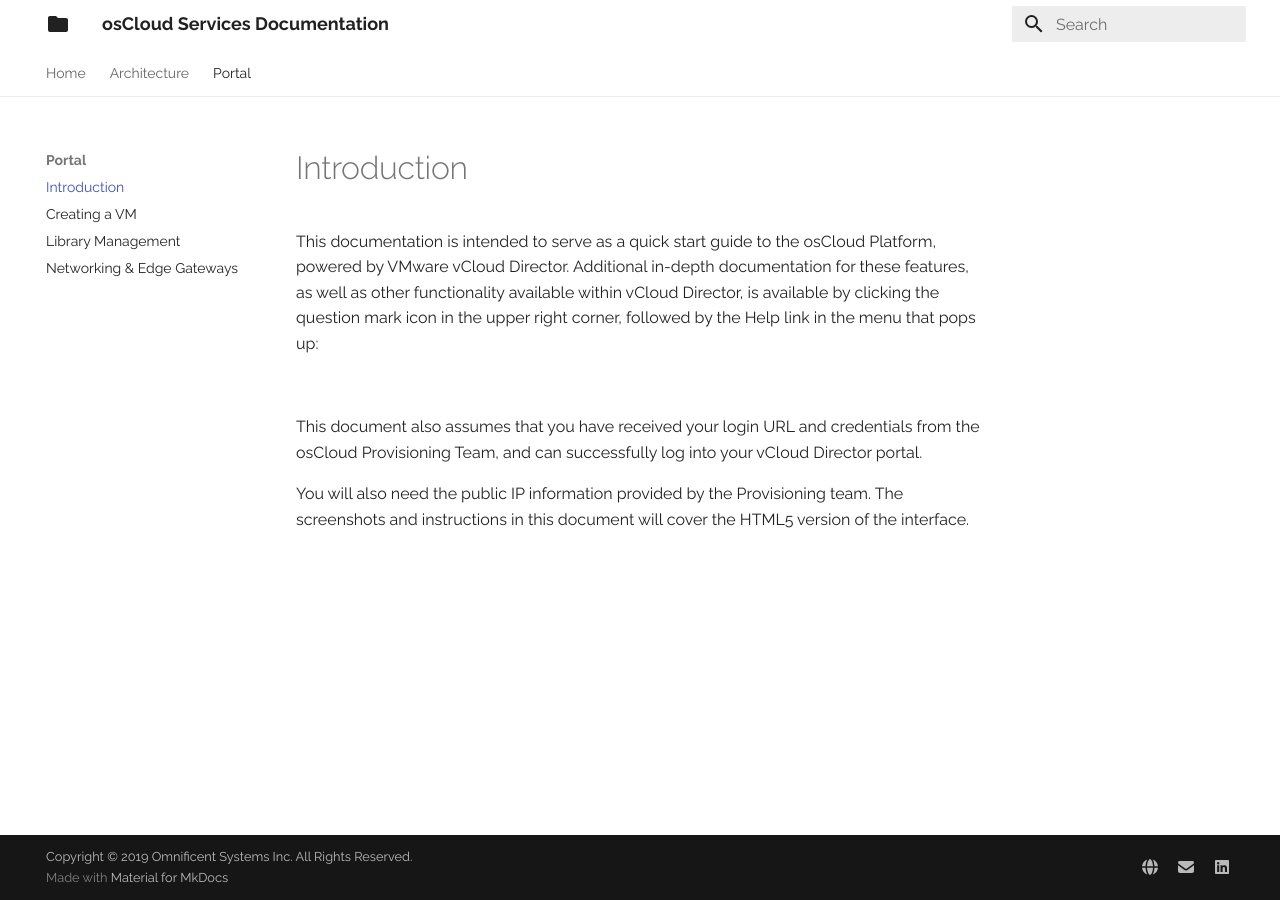
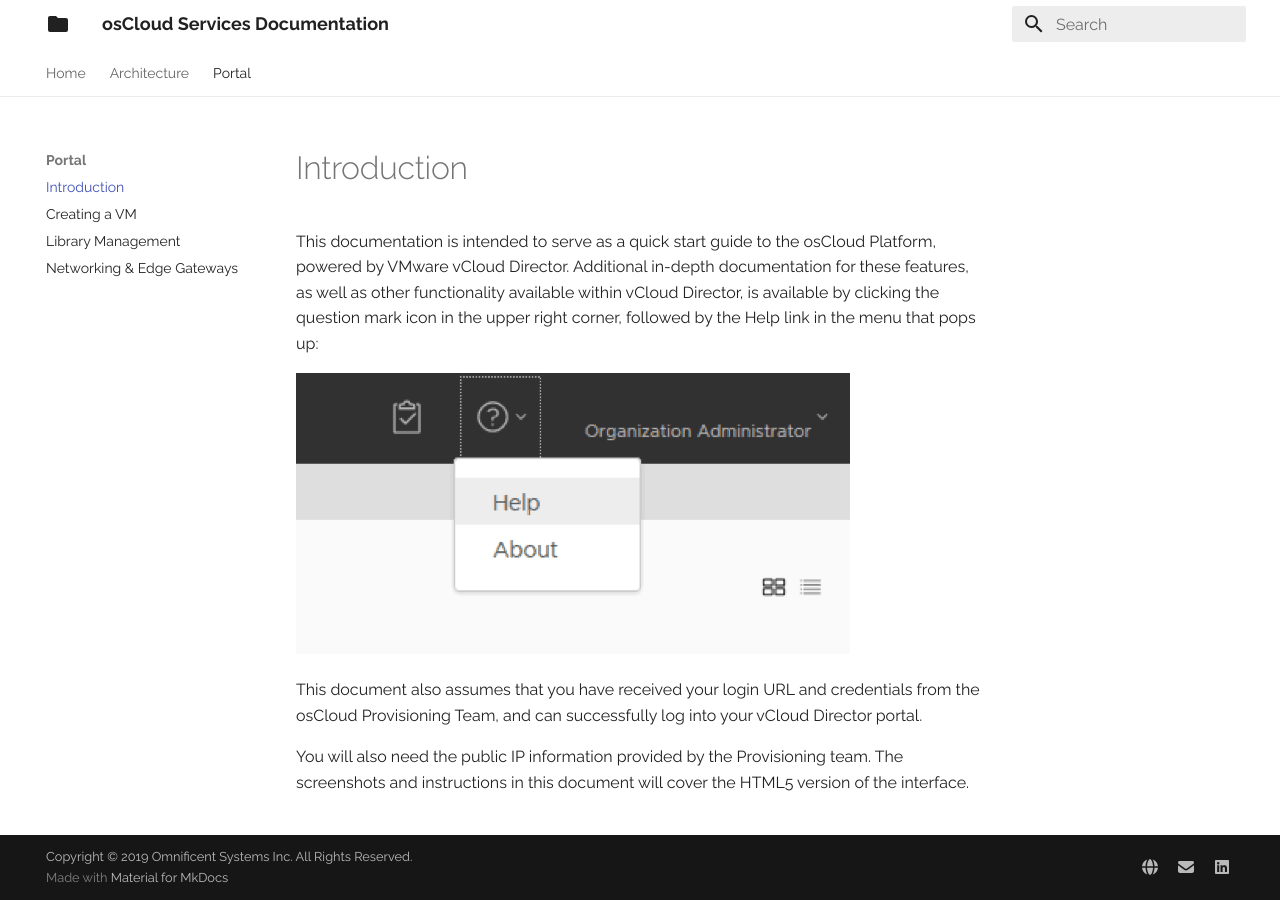
Before and after one commit to omnificentsystems/oscloud-docs, an MkDocs documentation site: the page built from docs/Portal/introduction.md, in a window 1280 px wide. Built offline with MkDocs 1.6.1 and Material for MkDocs 9.7.7, drawn with Linux system fonts in a browser that asks for light colours.

Commit message:
testing image fix

```diff
--- a/docs/Portal/introduction.md
+++ b/docs/Portal/introduction.md
@@ -1,7 +1,7 @@
 # Introduction
 This documentation is intended to serve as a quick start guide to the osCloud Platform, powered by VMware vCloud Director. Additional in-depth documentation for these features, as well as other functionality available within vCloud Director, is available by clicking the question mark icon in the upper right corner, followed by the Help link in the menu that pops up:
 
-![](assets/portal/1-help.png)
+![](/assets/portal/1-help.png)
 
 This document also assumes that you have received your login URL and credentials from the osCloud Provisioning Team, and can successfully log into your vCloud Director portal.
 
```
